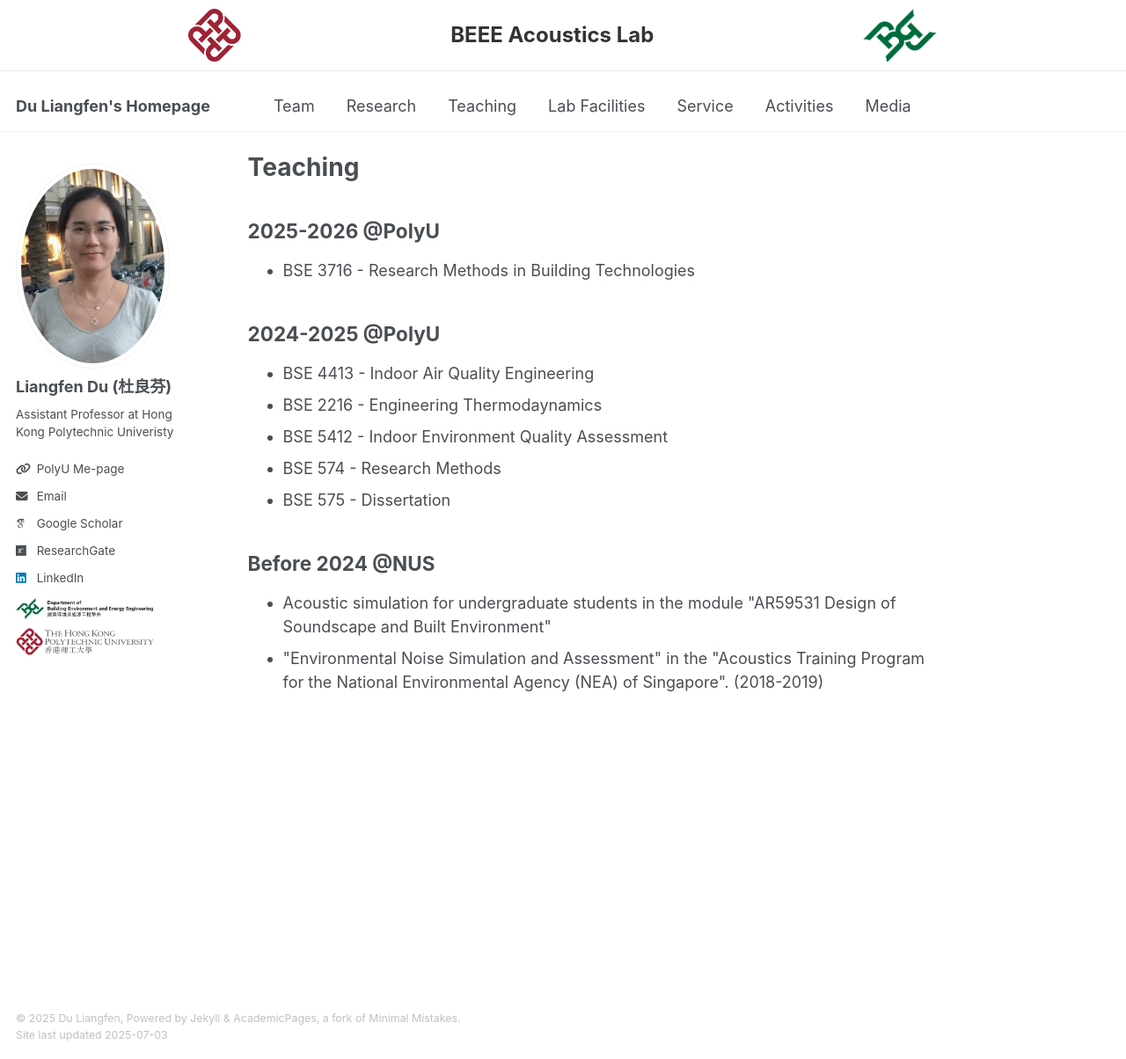
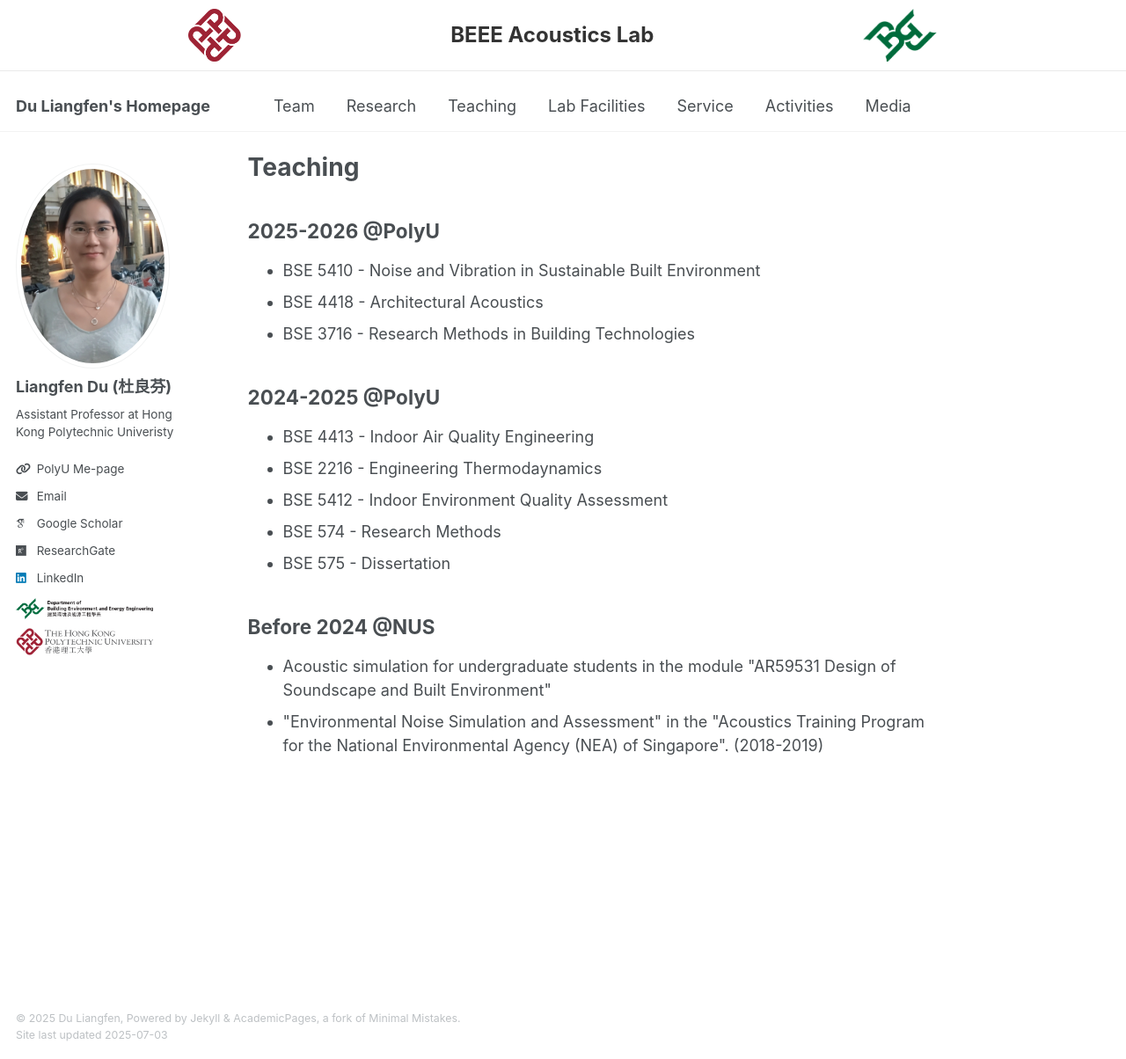
Before and after one commit to liangfen-du/liangfen-du.github.io, a Jekyll site: the page built from _pages/teaching.html, in a window 1280 px wide and 1204 px high. Shown: the whole window at 88% size. Built offline with Jekyll 4.4.1, drawn with Linux system fonts in a browser that asks for light colours; some web fonts are replaced.

Commit message:
Update teaching.html
add teaching subjects

```diff
--- a/_pages/teaching.html
+++ b/_pages/teaching.html
@@ -7,6 +7,8 @@ author_profile: true
 
 <h2>2025-2026 @PolyU</h2>
 <ul>
+  <li>BSE 5410 - Noise and Vibration in Sustainable Built Environment</li>
+  <li>BSE 4418 - Architectural Acoustics</li>
   <li>BSE 3716 - Research Methods in Building Technologies</li>
 </ul>
 
```
